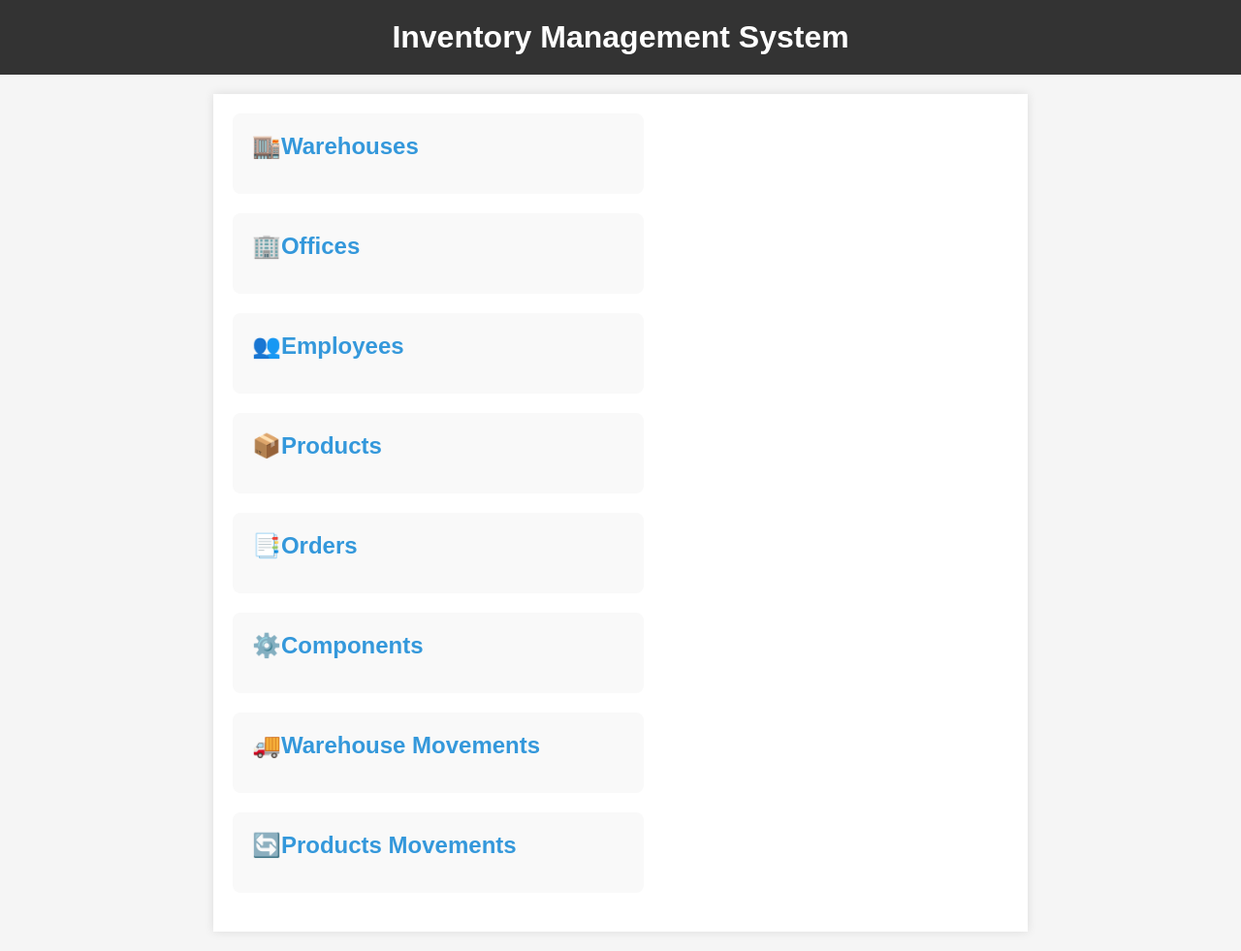
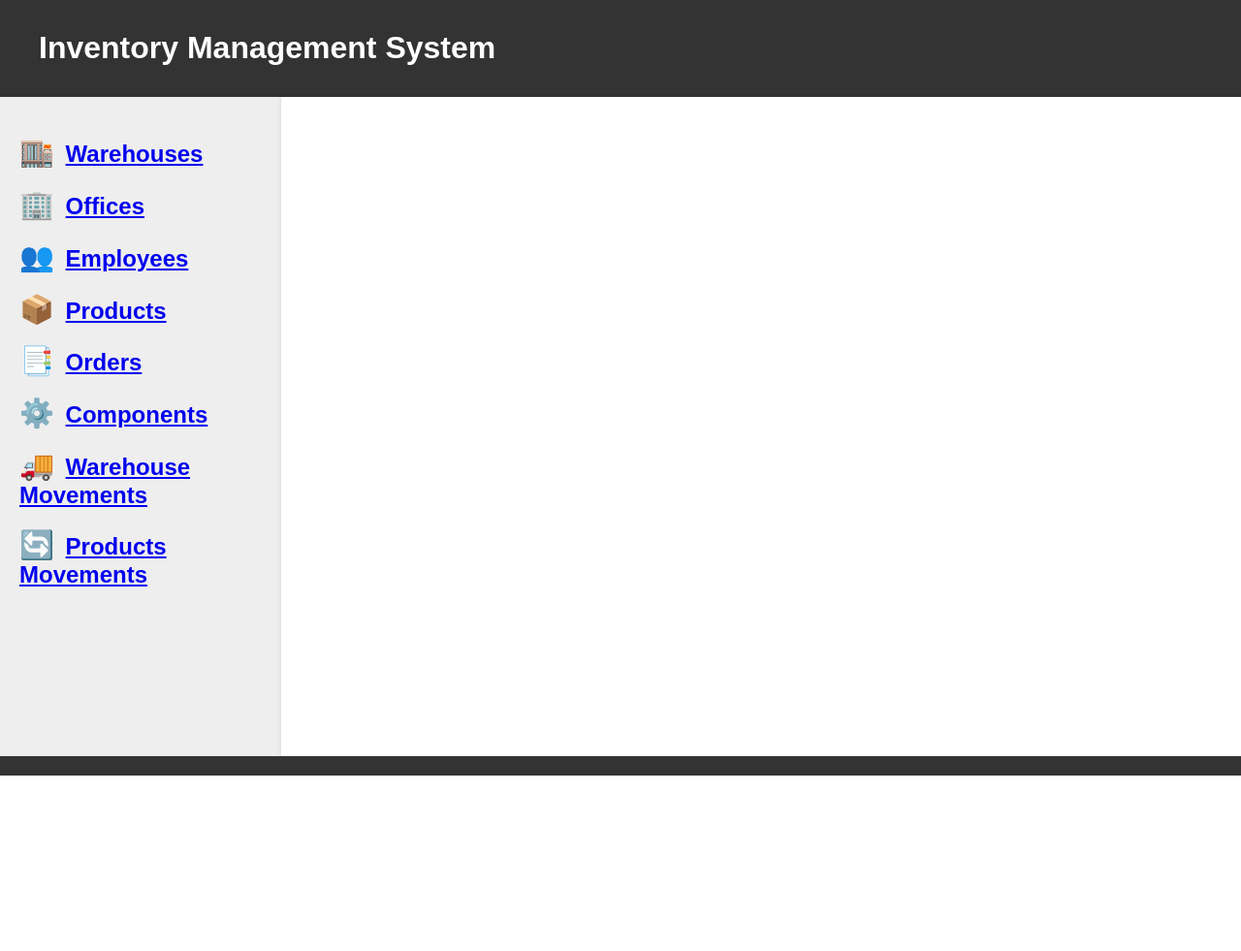
Before and after one commit to Avent-a/Inventory-Management-System, a Django app: page / in a window 1280 px wide. Shown: the whole page at 97% size. After the commit the page ends 800 px from the top, so only its background shows below. Run offline with Django 3.2, Linux system fonts and the light colour scheme.

Commit message:
work commit

```diff
--- a/first_djangoapp/first_djangoapp/urls.py
+++ b/first_djangoapp/first_djangoapp/urls.py
@@ -22,9 +22,10 @@ app_name = 'studentdb'
 urlpatterns = [
     path('admin/', admin.site.urls),
     path('', views.index, name='index'),  # Empty path for the index page
+
     path('warehouse/', views.warehouse, name='warehouse'),
     path('warehouse/add/', views.add_warehouse, name='add_warehouse'),
-    path('warehouse/<int:warehouse_id>/delete/', views.delete_warehouse, name='delete_warehouse'),
+
     path('calculate-total-quantity/', views.calculate_total_quantity, name='calculate_total_quantity'),
     path('products/', views.product, name='products'),
     path('offices/', views.offices, name='offices'),
--- a/first_djangoapp/studentdb/views.py
+++ b/first_djangoapp/studentdb/views.py
@@ -40,7 +40,7 @@ def warehouse(request):
     return render(request, 'warehouse.html', {
         'warehouses': warehouses
     })
-#-------------------------------------------------------------------------------------
+
 def add_warehouse(request):
     if request.method == 'POST':
         address = request.POST['address']
@@ -50,11 +50,6 @@ def add_warehouse(request):
         new_warehouse.save()
         return redirect('warehouse')
     return render(request, 'add_warehouse.html')
-
-def delete_warehouse(request, warehouse_id):
-    warehouse = Warehouse.objects.get(id=warehouse_id)
-    warehouse.delete()
-    return redirect('warehouse')
 #-------------------------------------------------------------------------------------
 
 def product(request):
@@ -140,6 +135,8 @@ def warehouse_movements(request):
     return render(request, 'warehouse_movements.html', {
         'warehouse_movements': warehouse_movements
     })
+
+logger = logging.getLogger(__name__)
 
 def calculate_total_quantity(request):
     try:
--- a/first_djangoapp/templates/index.html
+++ b/first_djangoapp/templates/index.html
@@ -5,118 +5,119 @@
     <meta charset="UTF-8">
     <meta name="viewport" content="width=device-width, initial-scale=1.0">
     <title>Inventory Management System</title>
-
     <style>
-    /* General styles */
         body {
+            margin: 0;
             font-family: 'Arial', sans-serif;
-      margin: 0;
-      padding: 0;
-      background-color: #f5f5f5;
+            background-color: #f0f0f0;
+            display: flex;
+            flex-direction: column;
+            min-height: 100vh;
         }
 
-    /* Header styles */
-    header {
+        header,
+        footer {
             background-color: #333;
             color: #fff;
-      padding: 20px;
-      text-align: center;
+            padding: 10px;
         }
 
-    header h1 {
-      margin: 0;
+        .header-container,
+        .footer-container {
+            max-width: 1200px;
+            margin: 0 auto;
         }
 
-    /* Main container styles */
         main {
             display: flex;
-      flex-wrap: wrap;
-      justify-content: space-between;
-      max-width: 800px;
-      margin: 20px auto;
-      padding: 20px;
-      background-color: #fff;
-      box-shadow: 0 0 10px rgba(0, 0, 0, 0.1);
+            flex: 1;
         }
 
-    /* Section styles */
-    section {
-      flex-basis: 48%;
-      margin-bottom: 20px;
+        .sidebar {
+            width: 250px;
             padding: 20px;
-      background-color: #f9f9f9;
-      border-radius: 8px;
+            background-color: #eee;
+            box-shadow: 2px 0 5px rgba(0, 0, 0, 0.1);
         }
 
-    section h2 {
-      font-size: 24px;
-      margin: 0 0 15px;
-    }
-
-    section ul {
-      list-style-type: none;
-      padding: 0;
-    }
-
-    section ul li {
+        .sidebar h2 {
             margin-bottom: 10px;
         }
 
-    /* Link styles */
-    a {
-      color: #3498db;
-      text-decoration: none;
+        .content {
+            flex: 1;
+            padding: 20px;
+            background-color: #fff;
+            box-shadow: 0 0 5px rgba(0, 0, 0, 0.1);
         }
 
-    a:hover {
-      text-decoration: underline;
+        .emoji {
+            font-size: 1.2em;
+            margin-right: 5px;
+        }
+
+        @media screen and (max-width: 768px) {
+            .sidebar {
+                width: 100%;
+                box-shadow: none;
+            }
+
+            .content {
+                width: 100%;
+            }
         }
     </style>
-
 </head>
 
 <body>
-
     <header>
+        <div class="header-container">
             <h1>Inventory Management System</h1>
+        </div>
     </header>
 
     <main>
-
-    <section class="warehouses">
-      <h2><span class="emoji">🏬</span><a href="{% url 'warehouse' %}">Warehouses</a></h2>
-    </section>
+        <aside class="sidebar">
+            <h2><span class="emoji">🏬</span> <a href="{% url 'warehouse' %}">Warehouses</a></h2>
 
             <section class="offices">
-      <h2><span class="emoji">🏢</span><a href="{% url 'offices' %}">Offices</a></h2>
+                <h2><span class="emoji">🏢</span> <a href="{% url 'offices' %}">Offices</a></h2>
             </section>
 
             <section class="employees">
-      <h2><span class="emoji">👥</span><a href="{% url 'employees' %}">Employees</a></h2>
+                <h2><span class="emoji">👥</span> <a href="{% url 'employees' %}">Employees</a></h2>
             </section>
 
             <section class="products">
-      <h2><span class="emoji">📦</span><a href="{% url 'products' %}">Products</a></h2>
+                <h2><span class="emoji">📦</span> <a href="{% url 'products' %}">Products</a></h2>
             </section>
 
             <section class="orders">
-      <h2><span class="emoji">📑</span><a href="{% url 'orders' %}">Orders</a></h2>
+                <h2><span class="emoji">📑</span> <a href="{% url 'orders' %}">Orders</a></h2>
             </section>
 
             <section class="components">
-      <h2><span class="emoji">⚙️</span><a href="{% url 'components' %}">Components</a></h2>
+                <h2><span class="emoji">⚙️</span> <a href="{% url 'components' %}">Components</a></h2>
             </section>
 
             <section class="warehouse-movements">
-      <h2><span class="emoji">🚚</span><a href="{% url 'warehouse_movements' %}">Warehouse Movements</a></h2>
+                <h2><span class="emoji">🚚</span> <a href="{% url 'warehouse_movements' %}">Warehouse Movements</a></h2>
             </section>
 
             <section class="complimentarys">
-      <h2><span class="emoji">🔄</span><a href="{% url 'products_movements' %}">Products Movements</a></h2>
+                <h2><span class="emoji">🔄</span> <a href="{% url 'products_movements' %}">Products Movements</a></h2>
             </section>
+        </aside>
 
+        <section class="content">
+            {% block content %}
+            {% endblock %}
+        </section>
     </main>
 
+    <footer>
+        <!-- ваш футер -->
+    </footer>
 </body>
 
 </html>
--- a/first_djangoapp/templates/list/add/add_offices.html
+++ b/first_djangoapp/templates/list/add/add_offices.html
@@ -22,7 +22,7 @@
 
             <div class="form-group">
                 <button type="submit" class="btn btn-primary">Add</button>
-                <a href="{% url 'offices' %}" class="btn btn-secondary">Go to home</a>
+                <a href="{% url 'index' %}" class="btn btn-secondary">Go to home</a>
             </div>
         </form>
     </div>
--- a/first_djangoapp/templates/list/add/add_orders.html
+++ b/first_djangoapp/templates/list/add/add_orders.html
@@ -123,7 +123,7 @@
         <textarea name="comment" rows="4" cols="50" required></textarea>
 
         <button type="submit">Add Order</button>
-        <a href="{% url 'orders' %}" class="button-go-home">Go to Home</a>
+        <a href="{% url 'index' %}" class="button-go-home">Go to Home</a>
     </form>
 
     <script>
--- a/first_djangoapp/templates/list/add/add_warehouse.html
+++ b/first_djangoapp/templates/list/add/add_warehouse.html
@@ -18,7 +18,7 @@
 
             <div class="form-group">
                 <button type="submit" class="btn btn-primary">Add</button>
-                <a href="{% url 'warehouse' %}" class="btn btn-secondary">Go to home</a>
+                <a href="{% url 'index' %}" class="btn btn-secondary">Go to home</a>
             </div>
         </form>
     </div>
--- a/first_djangoapp/templates/list/components.html
+++ b/first_djangoapp/templates/list/components.html
@@ -1,5 +1,7 @@
+{% extends 'index.html' %}
 <!DOCTYPE html>
 <html lang="en">
+  {% block content %}
 <head>
   <meta charset="UTF-8">
   <meta name="viewport" content="width=device-width, initial-scale=1.0">
@@ -72,7 +74,7 @@
   </style>
 </head>
 <body>
-  {% block content %}
+
 
     <h2>Components</h2>
 
--- a/first_djangoapp/templates/list/employees.html
+++ b/first_djangoapp/templates/list/employees.html
@@ -1,6 +1,7 @@
+{% extends 'index.html' %}
 <!DOCTYPE html>
 <html lang="en">
-
+  {% block content %}
 <head>
   <meta charset="UTF-8">
   <meta name="viewport" content="width=device-width, initial-scale=1.0">
@@ -74,7 +75,7 @@
 </head>
 
 <body>
-  {% block content %}
+
 
   <h2>Employees</h2>
 
--- a/first_djangoapp/templates/list/orders.html
+++ b/first_djangoapp/templates/list/orders.html
@@ -1,6 +1,8 @@
+{% extends 'index.html' %}
 <!DOCTYPE html>
 <html lang="en">
 
+{% block content %}
 <head>
     <meta charset="UTF-8">
     <meta name="viewport" content="width=device-width, initial-scale=1.0">
@@ -83,7 +85,6 @@
 </head>
 
 <body>
-    {% block content %}
 
     <h2>Orders</h2>
     <form>
@@ -118,7 +119,6 @@
 
         <a href="{% url 'add_orders' %}"><button type="button" class="add-button">Добавить</button></a>
         <button type="button" class="remove-button">Удалить</button>
-        <a href="{% url 'index' %}"><button type="button" class="go-button">Go to home</button></a>
     </form>
     {% endblock %}
 </body>
--- a/first_djangoapp/templates/list/products.html
+++ b/first_djangoapp/templates/list/products.html
@@ -1,6 +1,7 @@
+{% extends 'index.html' %}
 <!DOCTYPE html>
 <html lang="en">
-
+    {% block content %}
 <head>
     <meta charset="UTF-8">
     <meta name="viewport" content="width=device-width, initial-scale=1.0">
@@ -74,7 +75,6 @@
 </head>
 
 <body>
-    {% block content %}
 
     <h2>Products</h2>
 
--- a/first_djangoapp/templates/movement/add/add_warehouse_movements.html
+++ b/first_djangoapp/templates/movement/add/add_warehouse_movements.html
@@ -103,7 +103,6 @@
     <button type="submit">Add Movement</button>
     <a href="{% url 'warehouse_movements' %}"><button type="button">Go to home</button></a>
   </form>
-  <div id="error-message"></div>
   <script src="{% static 'add_warehouse_movements.js' %}"></script>
 </body>
 
--- a/first_djangoapp/templates/movement/products_movements.html
+++ b/first_djangoapp/templates/movement/products_movements.html
@@ -1,6 +1,7 @@
+{% extends 'index.html' %}
 <!DOCTYPE html>
 <html lang="en">
-
+  {% block content %}
 <head>
   <meta charset="UTF-8">
   <meta name="viewport" content="width=device-width, initial-scale=1.0">
@@ -74,7 +75,6 @@
 </head>
 
 <body>
-  {% block content %}
 
   <h2>products_movements</h2>
 
--- a/first_djangoapp/templates/movement/warehouse_movements.html
+++ b/first_djangoapp/templates/movement/warehouse_movements.html
@@ -1,5 +1,7 @@
+{% extends 'index.html' %}
 <!DOCTYPE html>
 <html lang="en">
+  {% block content %}
 <head>
   <meta charset="UTF-8">
   <meta name="viewport" content="width=device-width, initial-scale=1.0">
@@ -80,7 +82,7 @@
   </style>
 </head>
 <body>
-    {% block content %}
+
 
       <h2>Warehouse Movements</h2>
 
```
Also changed, not shown: first_djangoapp/templates/list/offices.html (+5 -5 lines), first_djangoapp/templates/list/warehouse.html (+85 -14 lines). Lines whose indentation alone changed are shown as unchanged.
